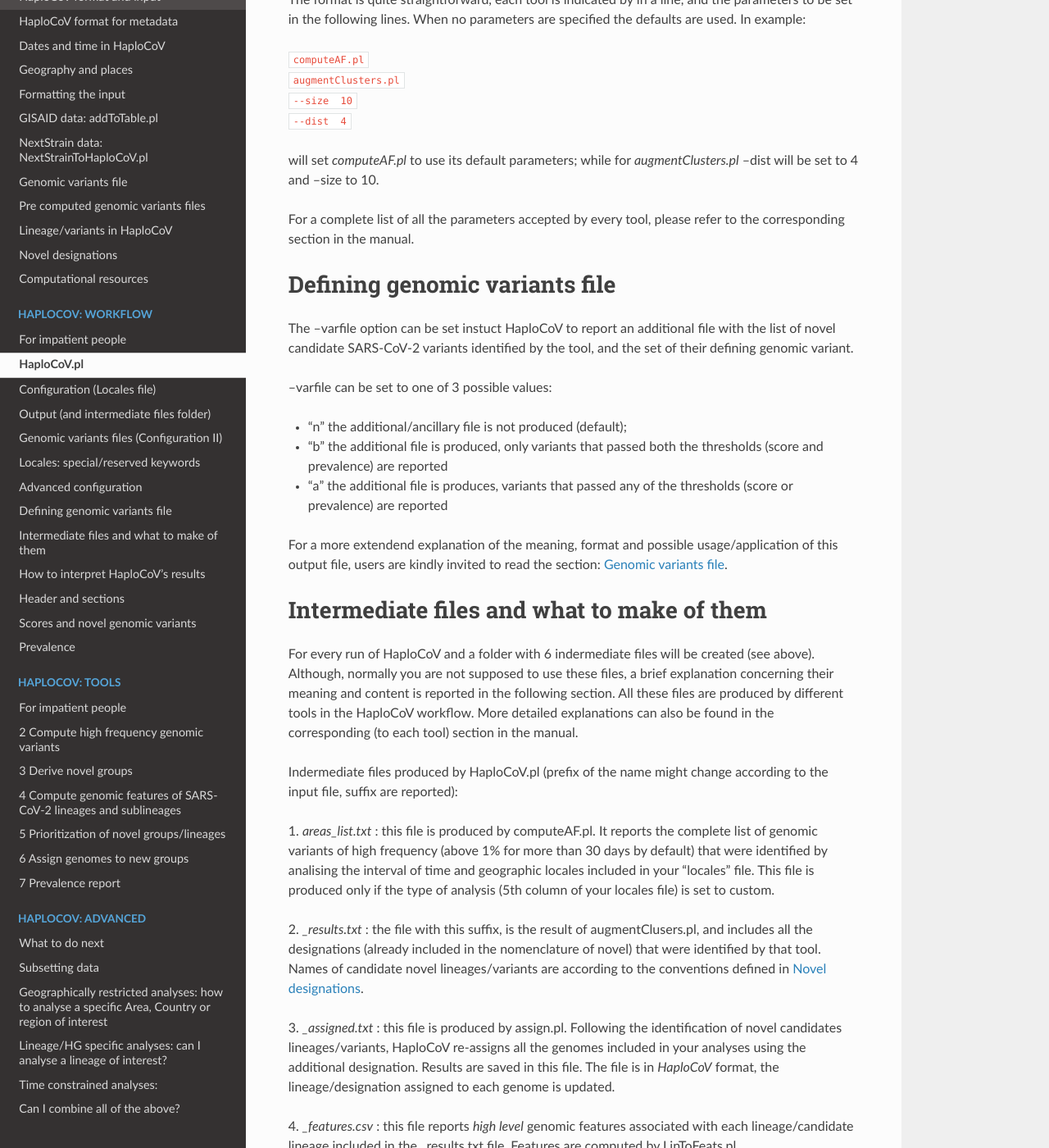
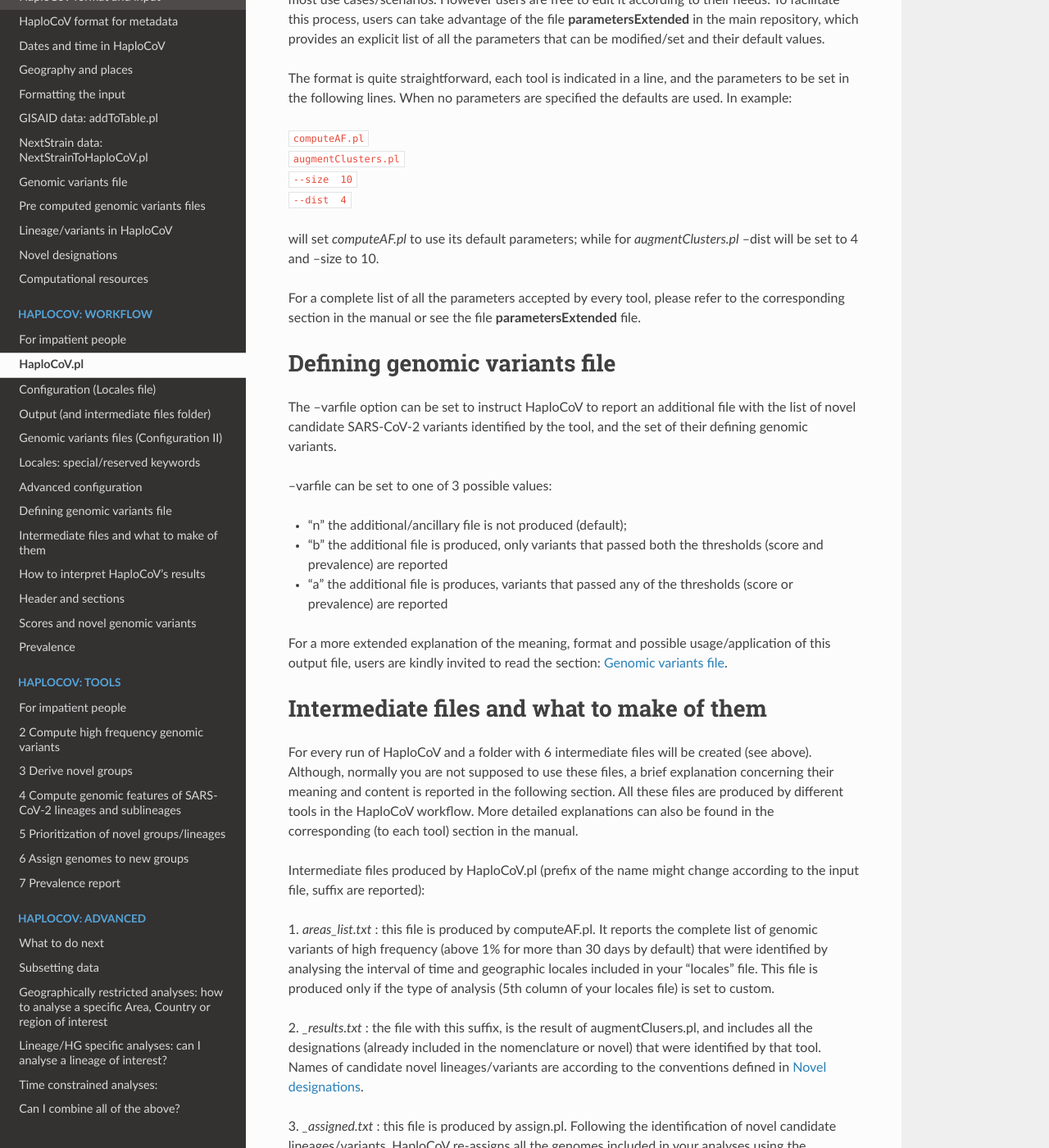
Before and after one commit to matteo14c/HaploCoV, a Sphinx documentation site: the page built from docs/source/haplocov.rst, in a window 1280 px wide and 1400 px high, scrolled down 3886 px. Shown: the whole window at 82% size. Built offline with Sphinx 7.4.7 and the Read the Docs theme 2.0.0, drawn with Linux system fonts in a browser that asks for light colours; some of the changed text lies outside the part shown.

Commit message:
Update haplocov.rst

```diff
--- a/docs/source/haplocov.rst
+++ b/docs/source/haplocov.rst
@@ -33,9 +33,9 @@
 ============================
 
 Locale(s) configuration files are used by HaploCoV.pl to set the main parameters for the execution of your analyses.
-These files are used to configure the place/places and intervals of time that HaploCoV will include in the analyses. There is no limit to the maximum number of geographic locations, and time-intervals that can be analysed. As outlined in the example below, however each need to be indicated by in a separate line in your locales file.
+These files are used to configure the place/places and intervals of time that HaploCoV will include in the analyses. There is no limit to the maximum number of geographic locations, and time-intervals that can be analysed. As outlined in the example below, however, each needs to be indicated in a separate line in your locales file.
 
-Locales files need to have a tabular format and contain 5 colums separated by tabulations. The file locales.txt included in the Github repository provides a valid example of a locales configuration file.
+Locales files need to have a tabular format and contain 5 columns separated by tabulations. The file locales.txt included in the Github repository provides a valid example of a locales configuration file.
 
 | An example of a valid locales file is illustrated below:
 
@@ -70,7 +70,7 @@
 |
 | 2. **qualifier**: qualifier of the geographic entity, accepted values are: region, country or area.
 |
-|3. **start-date:** lower limit of the interval of time on which the analysis are executed (see "dates in HaploCoV").
+| 3. **start-date:** lower limit of the interval of time on which the analysis are executed (see "dates in HaploCoV").
 |
 | 4. **end-date:** upper limit of the interval of time.
 |
@@ -86,10 +86,10 @@
 2. Thailand_custom.rep;
 3. world_custom.rep.
 
-Each execution of HaploCoV usually generates several temporary/indermediate files. Normally you will not need to read/process/use these files, however for your convenience, all the intermediate files will be in be saved in a distinct folder.
+Each execution of HaploCoV usually generates several temporary/intermediate files. Normally you will not need to read/process/use these files, however for your convenience, all the intermediate files will be saved in a distinct folder.
 
-The same conventions applied for naming the main output files is used also to give names to the  intermediate folders.
-In the example outlined above, indermediate files will be saved in 3 different folders, called:
+The same conventions applied for naming the main output files are used also to give names to the  intermediate folders.
+In the example outlined above, intermediate files will be saved in 3 different folders, called:
 
 1. Italy_areas_list.txt_results;
 2. Thailand_custom_results;
@@ -112,27 +112,28 @@
 |
 | 3. **Increased prevalence genomic variants.** Genomic variants showing an increase in their prevalence of a 1.5 fold or greater in at least one country, at different months, and starting from January 2020. These files are stored under the folder: **HighFreq**.
 |
-| 4. **globally frequent genomic variants** These are provided in the main github repository of HaploCoV, and include: *global_list.txt*: frequent worldwide, *areas_list.txt*: frequent at at least one macro-geographic area and *country_list.txt*: frequent at at least one county.
+| 4. **globally frequent genomic variants.** These are provided in the main github repository of HaploCoV, and include: *global_list.txt*: frequent worldwide, *areas_list.txt*: frequent at at least one macro-geographic area and *country_list.txt*: frequent at at least one country.
 
-Please see the section "Genomic variants file" above for additional information.
+Please see the section `Genomic variants <https://haplocov.readthedocs.io/en/latest/genomic.html>`_ file" above for additional information.
 
-If the pre-computed files do not suit their use case, users do also have the option of derive **custom** sets of genomic variants by analysing the selected locale and time-frame only. In this case the keyword **custom** needs to be indicated in the 5th column of the *locales* file (see below). High frequency genomic variants will be computed based on the current selection.
+If the pre-computed files do not suit their use case, users do also have the option to derive **custom** sets of genomic variants by analysing the selected locale and time-frame only. In this case the keyword **custom** needs to be indicated in the 5th column of the *locales* file (see below). High frequency genomic variants will be computed based on the current selection.
 
 Locales: special/reserved keywords
 ==================================
 
 When the reserved word **world** is used in the 1rst column of your locales all the sequences in the metadata file will be analysed irrespective of the geographic origin.
 
-In the 5th (genomic-variants) you can use the reserved world **custom** if you need to re-compute high frequency genomic variants based on your selection of genomic sequences, instead of using a pre-computed allele-variant file provided by HaploCoV. This option allows more flexibility. When **custom** is specified high frequency genomic variants are determined dynimically based on the user selection.
+In the 5th (genomic-variants) you can use the reserved world **custom** if you need to re-compute high frequency genomic variants based on your selection of genomic sequences, instead of using a pre-computed allele-variant file provided by HaploCoV. This option allows more flexibility. When **custom** is specified, high frequency genomic variants are determined dynamically based on the user selection.
 
 Advanced configuration
 =======================
 
 HaploCoV.pl executes all the tools and utilities in HaploCoV for you and in the right order. However, the workflow is relatively complex, and every tool uses a series of parameters that need to be set, or are set by default.
 The **parameters** file is a special configuration file that can be used to set and configure all the parameters used by each and every single tool in the workflow.
-A default file with a standard configuration (called **parameters**) is included in the main repository. This file should suit most use case/scenario. However users are free to edit it according to their needs.
+A default file with a standard configuration (called **parameters**) is included in the main repository. This file should suit most use cases/scenarios. However users are free to edit it according to their needs.
+To facilitate this process, users can take advantage of the file **parametersExtended** in the main repository, which provides an explicit list of all the parameters that can be modified/set and their default values.
 
-The format is quite straightforward, each tool is indicated by in a line, and the parameters to be set in the following lines. When no parameters are specified the defaults are used. In example:
+The format is quite straightforward, each tool is indicated in a line, and the parameters to be set in the following lines. When no parameters are specified the defaults are used. In example:
 
 | ``computeAF.pl``
 | ``augmentClusters.pl``
@@ -142,13 +143,13 @@
 will set *computeAF.pl* to use its default parameters;
 while for *augmentClusters.pl* --dist will be set to 4 and --size to 10.
 
-For a complete list of all the parameters accepted by every tool, please refer to the corresponding section in the manual.
+For a complete list of all the parameters accepted by every tool, please refer to the corresponding section in the manual or see the file **parametersExtended** file.
 
 
 Defining genomic variants file
 ==============================
 
-The --varfile option can be set instuct HaploCoV to report an additional file with the list of novel candidate SARS-CoV-2 variants identified by the tool, and the set of their defining genomic variant.
+The --varfile option can be set to instruct HaploCoV to report an additional file with the list of novel candidate SARS-CoV-2 variants identified by the tool, and the set of their defining genomic variants.
 
 --varfile can be set to one of 3 possible values:
 
@@ -156,22 +157,22 @@
 * "b" the additional file is produced, only variants that passed both the thresholds (score and prevalence) are reported
 * "a" the additional file is produces, variants that passed any of the thresholds (score or prevalence) are reported
 
-For a more extendend explanation of the meaning, format and possible usage/application of this output file, users are kindly invited to read the section: `Genomic variants file <https://haplocov.readthedocs.io/en/latest/haplocov.html#genomic-variants-files-configuration-ii>`_.
+For a more extended explanation of the meaning, format and possible usage/application of this output file, users are kindly invited to read the section: `Genomic variants file <https://haplocov.readthedocs.io/en/latest/haplocov.html#genomic-variants-files-configuration-ii>`_.
 
 
 Intermediate files and what to make of them
 ===========================================
 
-For every run of HaploCoV and a folder with 6 indermediate files will be created (see above). Although, normally you are not supposed to use these files, a brief explanation concerning their meaning and content is reported in the following section.
+For every run of HaploCoV and a folder with 6 intermediate files will be created (see above). Although, normally you are not supposed to use these files, a brief explanation concerning their meaning and content is reported in the following section.
 All these files are produced by different tools in the HaploCoV workflow. More detailed explanations can also be found in the corresponding (to each tool) section in the manual.
 
-Indermediate files produced by HaploCoV.pl (prefix of the name might change according to the input file, suffix are reported):
+Intermediate files produced by HaploCoV.pl (prefix of the name might change according to the input file, suffix are reported):
 
-| 1. *areas_list.txt* : this file is produced by computeAF.pl. It reports the complete list of genomic variants of high frequency (above 1% for more than 30 days by default) that were identified by analising the interval of time and geographic locales included in your "locales" file. This file is produced only if the type of analysis (5th column of your locales file) is set to custom.
+| 1. *areas_list.txt* : this file is produced by computeAF.pl. It reports the complete list of genomic variants of high frequency (above 1% for more than 30 days by default) that were identified by analysing the interval of time and geographic locales included in your "locales" file. This file is produced only if the type of analysis (5th column of your locales file) is set to custom.
 |
-| 2. *\_results.txt* : the file with this suffix, is the result of augmentClusers.pl, and includes all the designations (already included in the nomenclature of novel) that were identified by that tool. Names of candidate novel lineages/variants are according to the conventions defined in `Novel designations <https://haplocov.readthedocs.io/en/latest/genomic.html#novel-designations>`_.
+| 2. *\_results.txt* : the file with this suffix, is the result of augmentClusers.pl, and includes all the designations (already included in the nomenclature or novel) that were identified by that tool. Names of candidate novel lineages/variants are according to the conventions defined in `Novel designations <https://haplocov.readthedocs.io/en/latest/genomic.html#novel-designations>`_.
 |
-| 3. *\_assigned.txt* : this file is produced by assign.pl. Following the identification of novel candidates lineages/variants, HaploCoV re-assigns all the genomes included in your analyses using the additional designation. Results are saved in this file. The file is in *HaploCoV* format, the lineage/designation assigned to each genome is updated.
+| 3. *\_assigned.txt* : this file is produced by assign.pl. Following the identification of novel candidate lineages/variants, HaploCoV re-assigns all the genomes included in your analyses using the additional designation. Results are saved in this file. The file is in *HaploCoV* format, the lineage/designation assigned to each genome is updated.
 |
 | 4. *\_features.csv* : this file reports *high level* genomic features associated with each lineage/candidate lineage included in the \_results.txt file. Features are computed by LinToFeats.pl.
 |
@@ -190,7 +191,7 @@
 3. both.
 
 The report contains 3 main sections, which are discussed below.
-The file "India_custom.rep" in main HaploCoV repository, provides an example of .rep file. The file containts an analysis of "novel" variants in India, between 2021-01-01 and 2021-04-30, that is when the Delta and Kappa variant of SARS-CoV-2 emerged and started to spread in the country.
+The file "India_custom.rep" in the main HaploCoV repository, provides an example of .rep file. The file contains an analysis of "novel" variants in India, between 2021-01-01 and 2021-04-30, that is when the Delta and Kappa variant of SARS-CoV-2 emerged and started to spread in the country.
 
 Header and sections
 ===================
@@ -209,9 +210,9 @@
 
 ``name of the parental`` , ``dot`` , ``one letter suffix(N by default)`` , ``progressive number`` .
 
-| I.e **B.1.N1** descends from **B.1** and so on.
+| I.e. **B.1.N1** descends from **B.1** and so on.
 
-Main features of the newly identified lineages/variants are reported in two conceptually distinct sections: **Scores** and **Prevalence**
+Main features of the newly identified lineages/variants are reported in two conceptually distinct sections: **Scores** and **Prevalence**.
 
 Scores and novel genomic variants
 =================================
@@ -274,6 +276,7 @@
 **Increase (2 fold by default)**
 
 For every interval/span of time (default 4 weeks) where the novel candidate lineage/variant had a prevalence above the user defined threshold, and an increase of X folds (X=2 by default) or higher, this section reports:
+
 * the place were the increase was observed;
 * the prevalence at the initial time point of the interval;
 * and the prevalence at the last time point of the interval.
```
Also changed, not shown: other parts of docs/source/haplocov.rst (+9 -8 lines).
